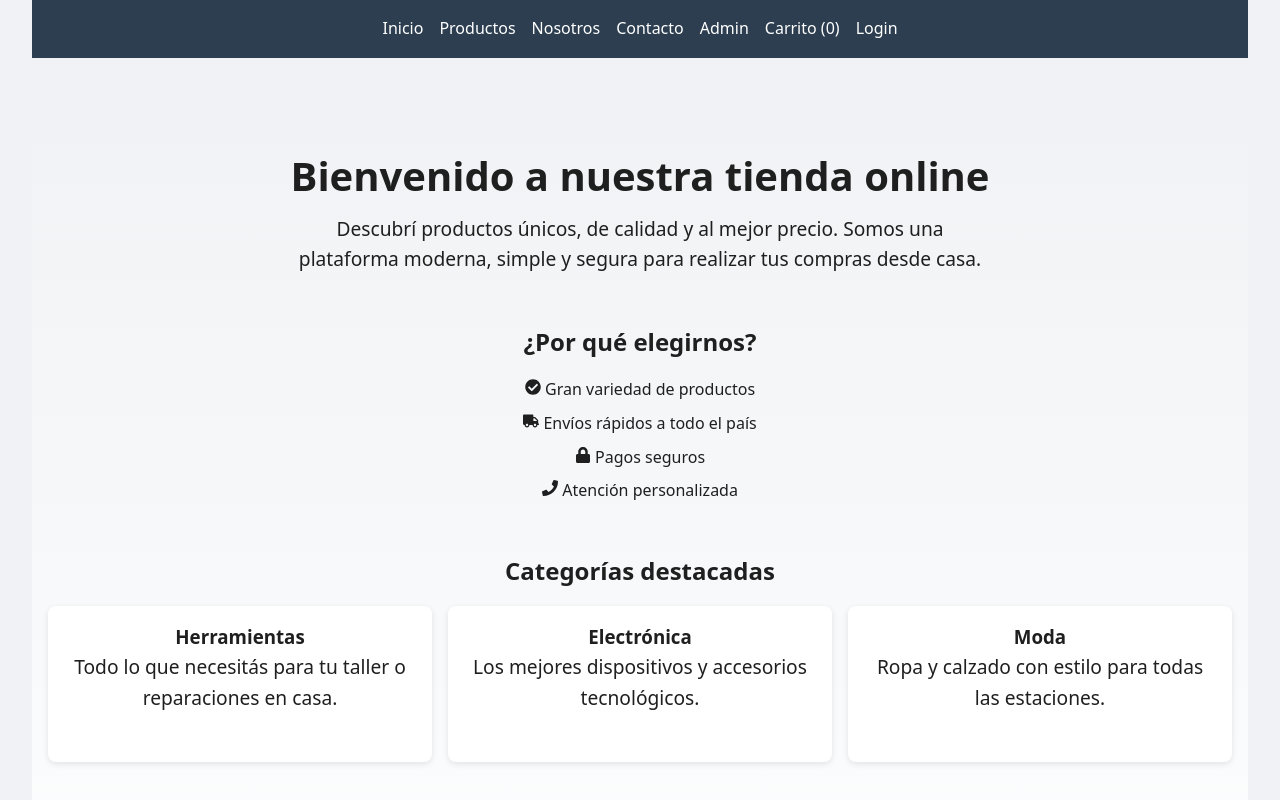
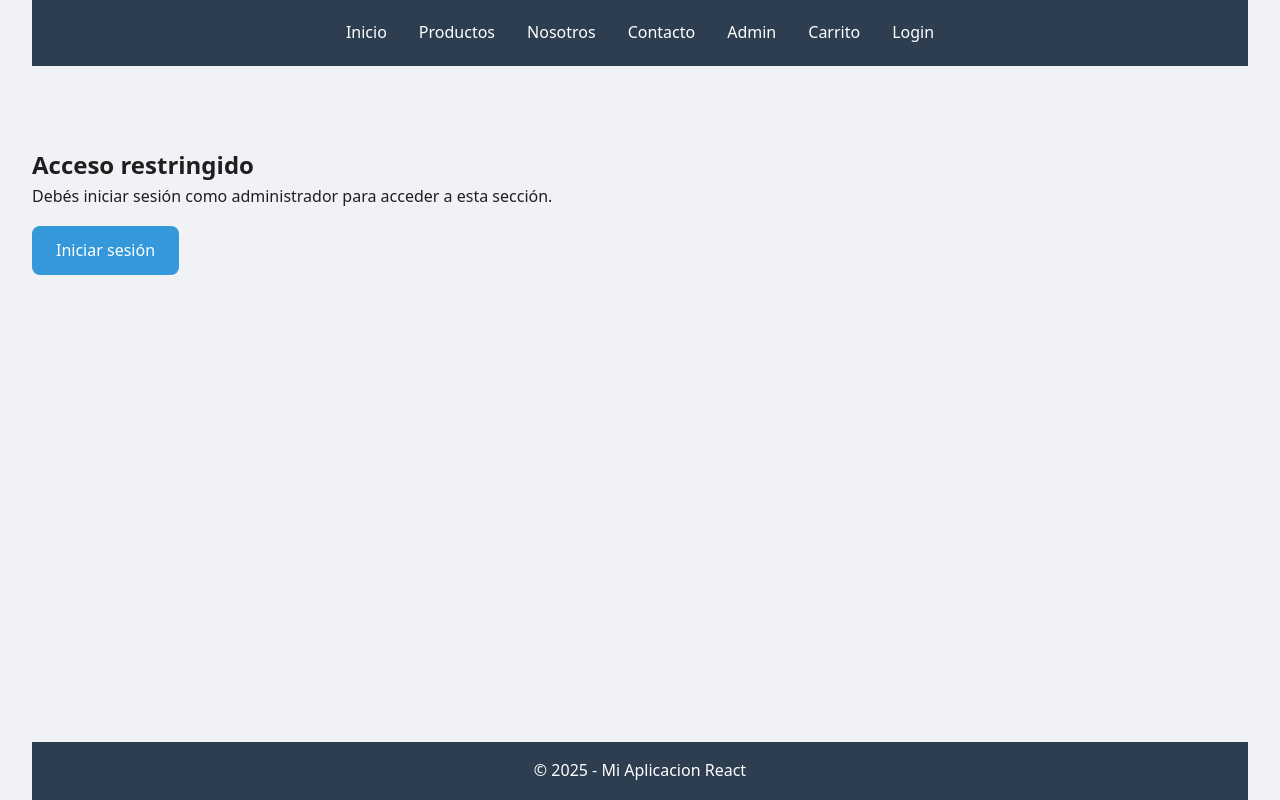
Before and after one commit to nicolas-rizzo/ecommerce_react, a React (Vite) app: page /admin in a window 1280 px wide. Before the commit this address led to /. Shown: the top 800 px of the page. Built offline with nearby package versions, Linux system fonts and the light colour scheme; no server answers.

Commit message:
Mejoras UI y cambios menores

```diff
--- a/src/App.css
+++ b/src/App.css
@@ -39,16 +39,17 @@ body {
   background-color: #2c3e50;
   color: white;
   justify-content: center;
+  align-items: center;
 }
 
 .navbar a,
 .navbar button {
+  all: unset;
   color: white;
   text-decoration: none;
-  background: none;
-  border: none;
+  font-size: 1rem;
   cursor: pointer;
-  font-size: 1rem;
+  padding: 0.25rem 0.5rem;
   transition: opacity 0.2s;
 }
 
--- a/src/App.jsx
+++ b/src/App.jsx
@@ -72,7 +72,7 @@ function App () {
           <Route path='/products' element={<Products addToCart={addToCart} />} />
           <Route path='/about' element={<About />} />
           <Route path='/contact' element={<Contact />} />
-          <Route path='/admin' element={user?.email === 'admin@midominio.com' ? <Admin /> : <Navigate to='/' />} />
+          <Route path='/admin' element={<Admin />} />
           <Route path='/product/:id' element={<ProductDetail addToCart={addToCart} />} />
           <Route path='/cart' element={<Cart cart={cart} setCart={setCart} />} />
           <Route path='/login' element={<Login />} />
--- a/src/auth/firebase.js
+++ b/src/auth/firebase.js
@@ -1,5 +1,5 @@
 import { initializeApp } from 'firebase/app'
-import { getAuth } from 'firebase/auth'
+import { createUserWithEmailAndPassword, getAuth } from 'firebase/auth'
 
 const firebaseConfig = {
   apiKey: "AIzaSyDTleK142TZdafVzGRPFk38sG_2v4xPNlM",
@@ -12,3 +12,21 @@ const firebaseConfig = {
 
 const app = initializeApp(firebaseConfig)
 export const auth = getAuth(app)
+
+export function crearUsuario(email, password) {
+  createUserWithEmailAndPassword(auth, email, password)
+  .then((userCredential) => {
+    // Signed up
+    console.log("Credenciales de usuario:", userCredential);
+    const user = userCredential.user;
+    console.log(user);
+    // ...
+  })
+  .catch((error) => {
+    const errorCode = error.code;
+    const errorMessage = error.message;
+
+    console.error("Error al crear usuario:", errorCode, errorMessage);
+    // ..
+  });
+}
--- /dev/null
+++ b/src/components/Header.jsx
@@ -0,0 +1,35 @@
+import { signOut } from 'firebase/auth'
+import { Link, useNavigate } from 'react-router-dom'
+import { auth } from '../auth/firebase'
+
+function Header ({ cart }) {
+  const user = auth.currentUser
+  const navigate = useNavigate()
+
+  const handleLogout = async () => {
+    await signOut(auth)
+    navigate('/')
+  }
+
+  return (
+    <header>
+      <nav className='navbar'>
+        <Link to='/'>Inicio</Link>
+        <Link to='/products'>Productos</Link>
+        <Link to='/about'>Nosotros</Link>
+        <Link to='/contact'>Contacto</Link>
+        <Link to='/admin'>Admin</Link>
+        <Link to='/cart'>
+          Carrito{cart.length > 0 && ` (${cart.length})`}
+        </Link>
+        {!user ? (
+          <Link to='/login'>Login</Link>
+        ) : (
+          <button onClick={handleLogout}>Cerrar sesión</button>
+        )}
+      </nav>
+    </header>
+  )
+}
+
+export default Header
--- a/src/components/Layout.jsx
+++ b/src/components/Layout.jsx
@@ -1,39 +1,14 @@
-import { signOut } from 'firebase/auth'
-import { Link, useNavigate } from 'react-router-dom'
 import '../App.css'
-import { auth } from '../auth/firebase'
 import Footer from './Footer'
+import Header from './Header'
 
 function Layout({ children, cart }) {
-  const user = auth.currentUser
-  const navigate = useNavigate()
-
-  const handleLogout = async () => {
-    await signOut(auth)
-    navigate('/')
-  }
-
   return (
     <div className='layout'>
-      <header>
-        <nav className='navbar'>
-          <Link to='/'>Inicio</Link>
-          <Link to='/products'>Productos</Link>
-          <Link to='/about'>Nosotros</Link>
-          <Link to='/contact'>Contacto</Link>
-          <Link to='/admin'>Admin</Link>
-          <Link to='/cart'>Carrito ({cart.length})</Link>
-          {!user ? (
-            <Link to='/login'>Login</Link>
-          ) : (
-            <button onClick={handleLogout}>Cerrar sesión</button>
-          )}
-        </nav>
-      </header>
+      <Header cart={cart} />
       <main className='main-content'>
         {children}
       </main>
-
       <Footer />
     </div>
   )
--- a/src/pages/Admin.jsx
+++ b/src/pages/Admin.jsx
@@ -1,5 +1,24 @@
+import { auth } from '../auth/firebase'
+
 function Admin() {
-  return <h2>Área de administración</h2>
+  const user = auth.currentUser
+
+  if (!user) {
+    return (
+      <div className='cta'>
+        <h2>Acceso restringido</h2>
+        <p>Debés iniciar sesión como administrador para acceder a esta sección.</p>
+        <a className='btn-primary' href='/login'>Iniciar sesión</a>
+      </div>
+    )
+  }
+
+  return (
+    <div className='admin-page'>
+      <h2>Panel de administración</h2>
+      <p>Bienvenido, {user.email}.</p>
+    </div>
+  )
 }
 
-export default Admin;
+export default Admin
--- a/src/pages/Cart.jsx
+++ b/src/pages/Cart.jsx
@@ -1,4 +1,5 @@
 import { FaTrashAlt } from 'react-icons/fa'
+import { Link } from 'react-router-dom'
 import Swal from 'sweetalert2'
 
 function Cart({ cart, setCart }) {
@@ -54,7 +55,14 @@ function Cart({ cart, setCart }) {
   const total = cart.reduce((acc, item) => acc + parseFloat(item.price) * item.quantity, 0)
 
   if (cart.length === 0) {
-    return <p>Tu carrito está vacío.</p>
+    return (
+      <div className='cta'>
+        <p>Tu carrito está vacío.</p>
+        <h2>¡Comenzá a comprar hoy mismo!</h2>
+        <p>Visitá la sección de productos y agregá tus favoritos al carrito.</p>
+        <Link className='btn-primary' to='/products'>Ver productos</Link>
+      </div>
+    )
   }
 
   return (
```
